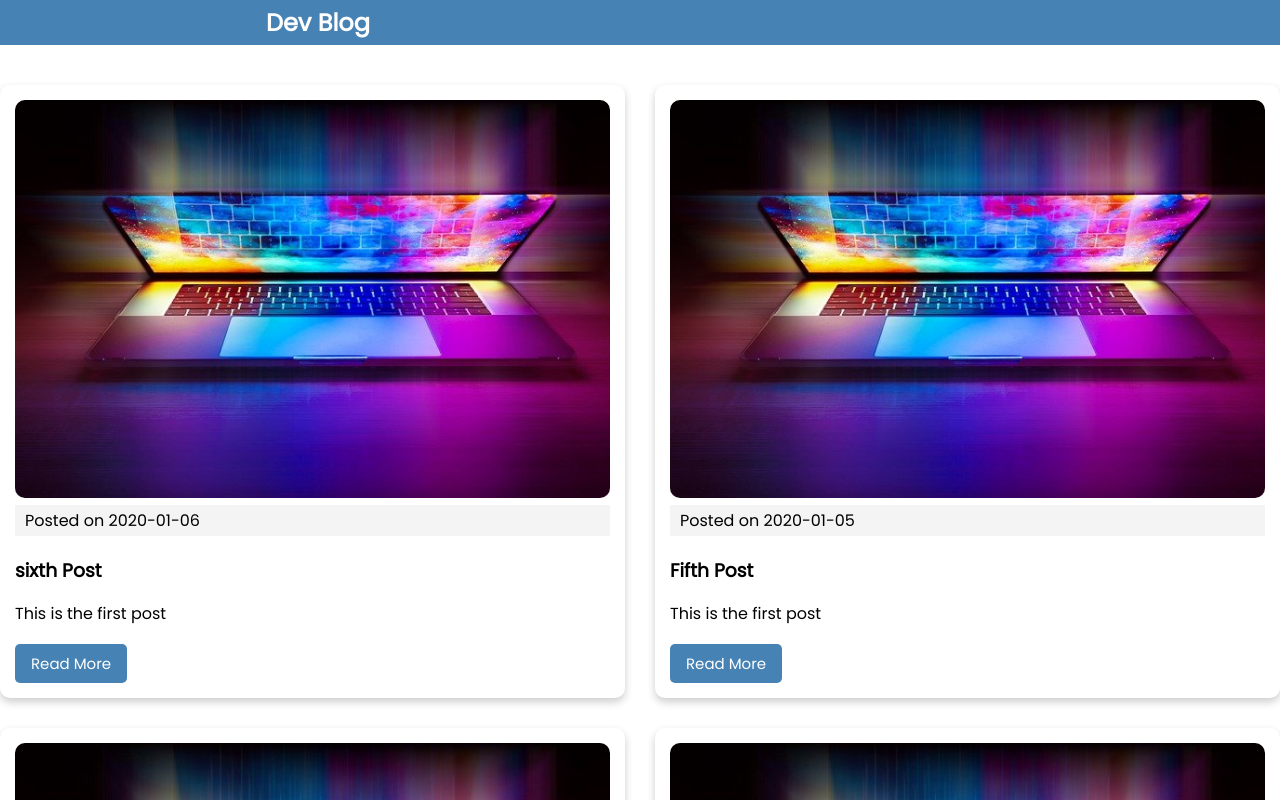
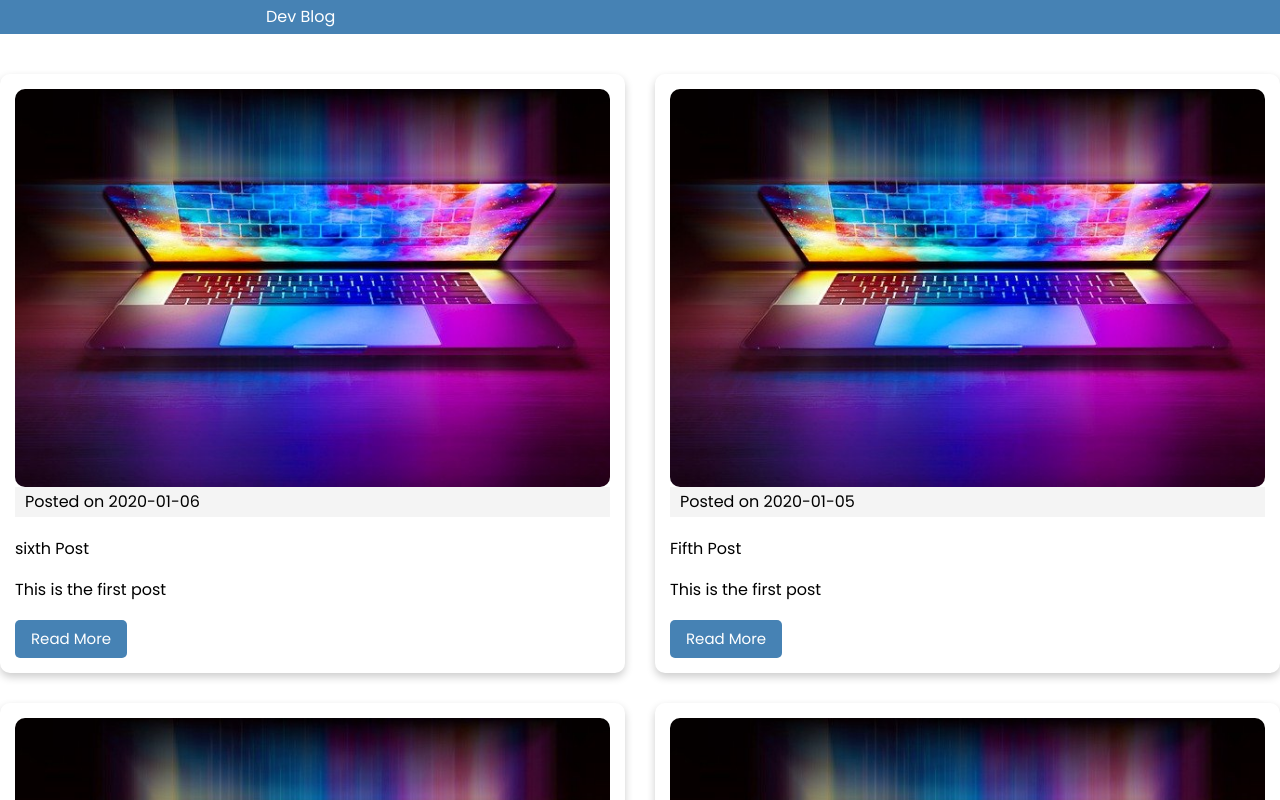
Before and after one commit to ghulamyazdani/CommunityVerse, a Next.js app: page / in a window 1280 px wide. Shown: the top 800 px of the page. Built offline with nearby package versions, Linux system fonts and the light colour scheme.

Commit message:
tailwind setup

```diff
--- a/components/Header.tsx
+++ b/components/Header.tsx
@@ -5,7 +5,7 @@ export default function Header() {
     <header>
       <div className="container">
         <Link href="/" passHref>
-          <h2>Dev Blog</h2>
+          <h2 className="cursor-pointer">Dev Blog</h2>
         </Link>
       </div>
     </header>
--- a/package.json
+++ b/package.json
@@ -3,7 +3,7 @@
   "private": true,
   "scripts": {
     "dev": "next dev",
-    "build": "next build",
+    "build": "next build && next export",
     "start": "next start",
     "lint": "next lint",
     "prettier-check": "prettier --check .",
@@ -21,9 +21,12 @@
     "@types/marked": "^4.0.1",
     "@types/node": "17.0.10",
     "@types/react": "17.0.38",
+    "autoprefixer": "^10.4.2",
     "eslint": "8.7.0",
     "eslint-config-next": "12.0.8",
+    "postcss": "^8.4.5",
     "prettier": "^2.5.1",
+    "tailwindcss": "^3.0.16",
     "typescript": "4.5.5"
   }
 }
--- /dev/null
+++ b/postcss.config.js
@@ -0,0 +1,6 @@
+module.exports = {
+  plugins: {
+    tailwindcss: {},
+    autoprefixer: {},
+  },
+}
--- a/styles/globals.scss
+++ b/styles/globals.scss
@@ -1,5 +1,7 @@
 @import url("https://fonts.googleapis.com/css2?family=Poppins:wght@300;400&display=swap");
-
+@tailwind base;
+@tailwind components;
+@tailwind utilities;
 * {
   box-sizing: border-box;
   margin: 0;
--- /dev/null
+++ b/tailwind.config.js
@@ -0,0 +1,10 @@
+module.exports = {
+  content: [
+    "./pages/**/*.{js,ts,jsx,tsx}",
+    "./components/**/*.{js,ts,jsx,tsx}",
+  ],
+  theme: {
+    extend: {},
+  },
+  plugins: [],
+};
--- a/utils/index.tsx
+++ b/utils/index.tsx
@@ -1,3 +1,6 @@
-export const sortByDate = (a, b) => {
-  return new Date(b.frontmatter.date) - new Date(a.frontmatter.date);
+export const sortByDate = (a: any, b: any) => {
+  return (
+    new Date(b.frontmatter.date).valueOf() -
+    new Date(a.frontmatter.date).valueOf()
+  );
 };
```
Also changed, not shown: 2 other files (tests, documents, lock files or other folders).
